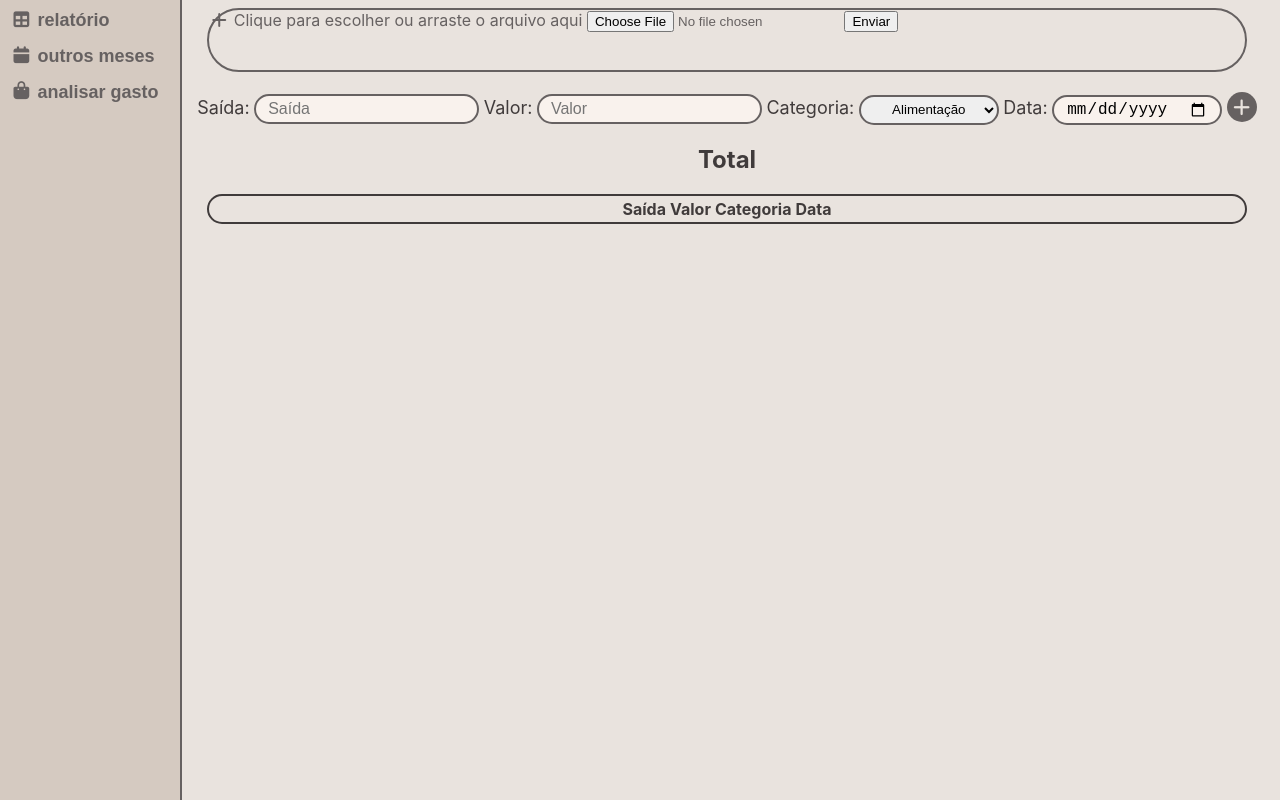
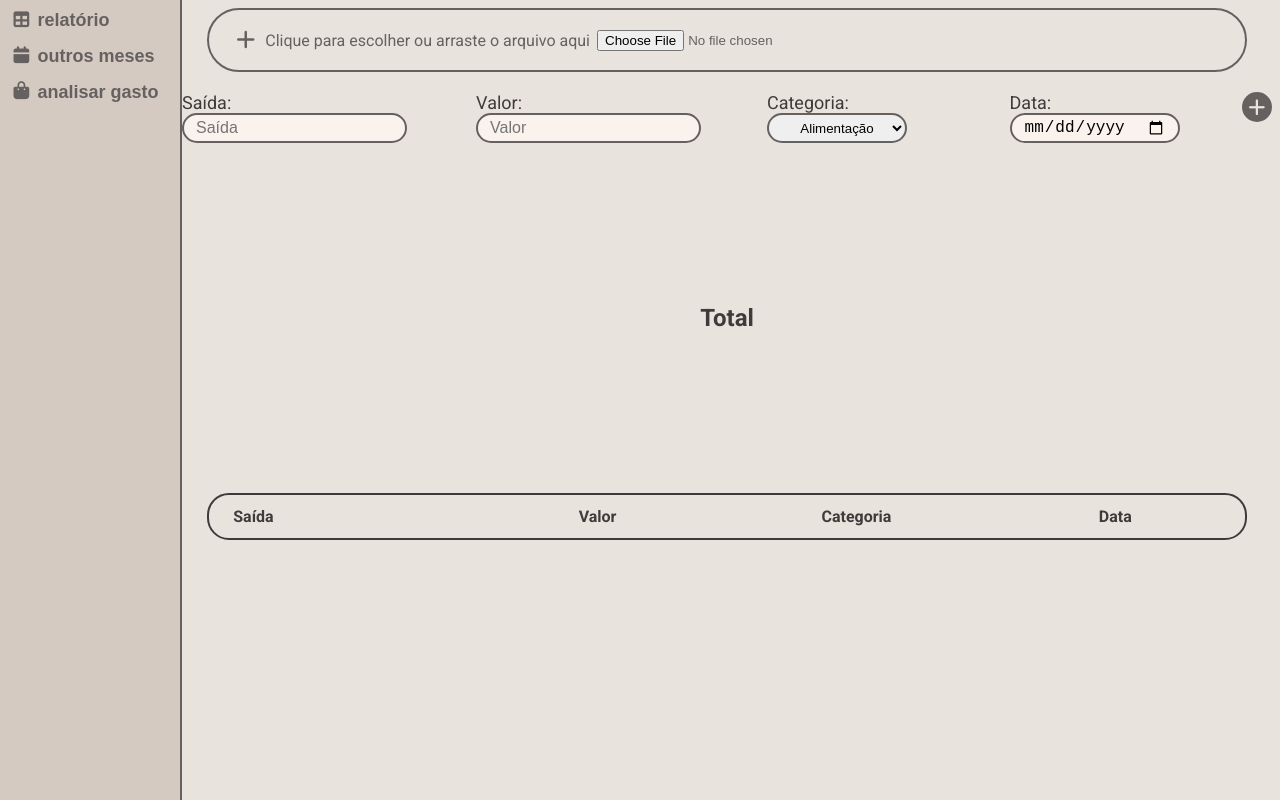
Before and after one commit to isadorara/planner-financeiro, a website built with Vite: page index.html in a window 1280 px wide. Built offline with nearby package versions, Linux system fonts and the light colour scheme.

Commit message:
Format input area and table

```diff
--- a/index.html
+++ b/index.html
@@ -3,6 +3,12 @@
         <meta charset="UTF-8">
         <link rel="stylesheet" href="style.css">
 
+        <!--FOnte-->
+        <style>
+        @import url('https://fonts.googleapis.com/css2?family=Roboto:ital,wght@0,100..900;1,100..900&display=swap');
+        </style>
+
+        <!--Icones-->
         <link rel="stylesheet" href="https://cdnjs.cloudflare.com/ajax/libs/font-awesome/7.3.0/css/all.min.css" integrity="sha512-ApSLB1Pd3/bZN8fWB/RG9YhN/7bd9Hkf3AGaE2mPfebjrxagjuBtx2GcgdqIlJkUzwylBo61r9Xa9NmgBI0swA==" crossorigin="anonymous" referrerpolicy="no-referrer" />
     </head>
     <body>
@@ -33,16 +39,20 @@
                 <a>Clique para escolher ou arraste o arquivo aqui</a>
                 <!--Upload de arquivo-->
                 <input type="file" id="fileInput" accept=".csv,text/csv">
-                <button type="submit" id="fileButton" >Enviar</button>
             </div>
             <!--Área de input do usuário-->
             <div class="area_input">
+                <div class="input_saida">
                     <label for="input_saida">Saída:</label>
                     <input type="text" id="input_saida" placeholder="Saída">
+                </div>
 
+                <div class="input_valor">
                     <label for="input_valor">Valor:</label>
                     <input type="number" id="input_valor" placeholder="Valor">
+                </div>
 
+                <div class="input_categoria">
                     <label for="input_categoria">Categoria:</label>
                     <select id="input_categoria">
                         <option value="Alimentação">Alimentação</option>
@@ -53,9 +63,12 @@
                         <option value="Assinatura">Assinatura</option>
                         <option value="Outros">Outros</option>
                     </select>
+                </div>
 
+                <div class="input_data">
                     <label for="input_data">Data:</label>
                     <input type="date" id="input_data" placeholder="Data">
+                </div>
 
                 <button type="submit" id="inputButton">
                     <i class="fa-solid fa-plus"></i>
--- a/main.js
+++ b/main.js
@@ -1,4 +1,5 @@
 const tabela = document.getElementById('tableBody');
+let total = 0.0;
 
 // Lidar com arquivo csv
 import Papa from 'papaparse';
@@ -20,7 +21,7 @@ function preencherTabela() {
                 const novaLinha = `
                     <tr>
                         <td>${row.title}</td>
-                        <td>R$${row.amount}</td>
+                        <td>${row.amount}</td>
                         <td>
                             <select id="input_categoria">
                                 <option value="Alimentação">Alimentação</option>
@@ -35,6 +36,8 @@ function preencherTabela() {
                         <td>${row.date}</td>
                     </tr>
                 `;
+
+                total = total + row.amount;
 
                 console.log('Saída cadastrada!');
                 tabela.insertAdjacentHTML('beforeend', novaLinha);
@@ -55,7 +58,7 @@ function cadastrarSaida() {
     const novaLinha = `
         <tr>
             <td>${saida.value}</td>
-            <td>R$${valor.value}</td>
+            <td>${valor.value}</td>
             <td>${categoria.value}</td>
             <td>${data.value}</td>
         </tr>
--- a/style.css
+++ b/style.css
@@ -1,6 +1,6 @@
 body {
     background-color: #E9E3DE;
-    font-family: 'Inter';
+    font-family: 'Roboto', sans-serif;
     color: #403B3B;
 }
 
@@ -42,20 +42,35 @@ body {
     align-items: center;
 }
 
+/*AREA DE UPLOAD*/
 .area_upload {
+    display: flex;
+    align-items: center;
+    gap: 7px;
     background: none;
     width: 95%;
     height: 60px;
     border-radius: 50px;
     border: 2px solid #666161;
     color: #666161;
-    vertical-align: middle;
+    transition: background-color 0.2s ease, border-color 0.2s ease;
+}
+
+.area_upload i {
+    font-size: 20px;
+    padding-left: 24px;
+}
+
+.area_upload a {
+    font-size: 16px;
 }
 
 /* AREA DE INPUT */
 .area_input {
     margin-top: 20px;
-    display: flexbox;
+    display: flex;
+    flex-direction: row;
+    gap: 20px;
 }
 
 .area_input input {
@@ -109,6 +124,12 @@ select {
     padding-top: 6px;
 }
 
+/*AREA DE TOTAL + GRAFICO*/
+.total {
+    height: 350px;
+    align-content: center;
+}
+
 /* TABELA */
 .area_table {
     width: 95%;
@@ -118,9 +139,20 @@ select {
 }
 
 .tabela {
-    display: flexbox;
-    margin: auto;
-    font-family: 'Inter';
-    font: 32px;
-    padding: auto 300px;
+    border-collapse: collapse;
+    width: 100%;
+    table-layout: fixed;
 }
+
+.tabela th,
+.tabela td {
+    padding: 12px 16px;
+    text-align: center;
+    font-family: 'Roboto';
+}
+
+.tabela th:first-child,
+.tabela td:first-child {
+    text-align: left;
+    padding-left: 24px;
+}
```
Lines whose indentation alone changed are shown as unchanged.
